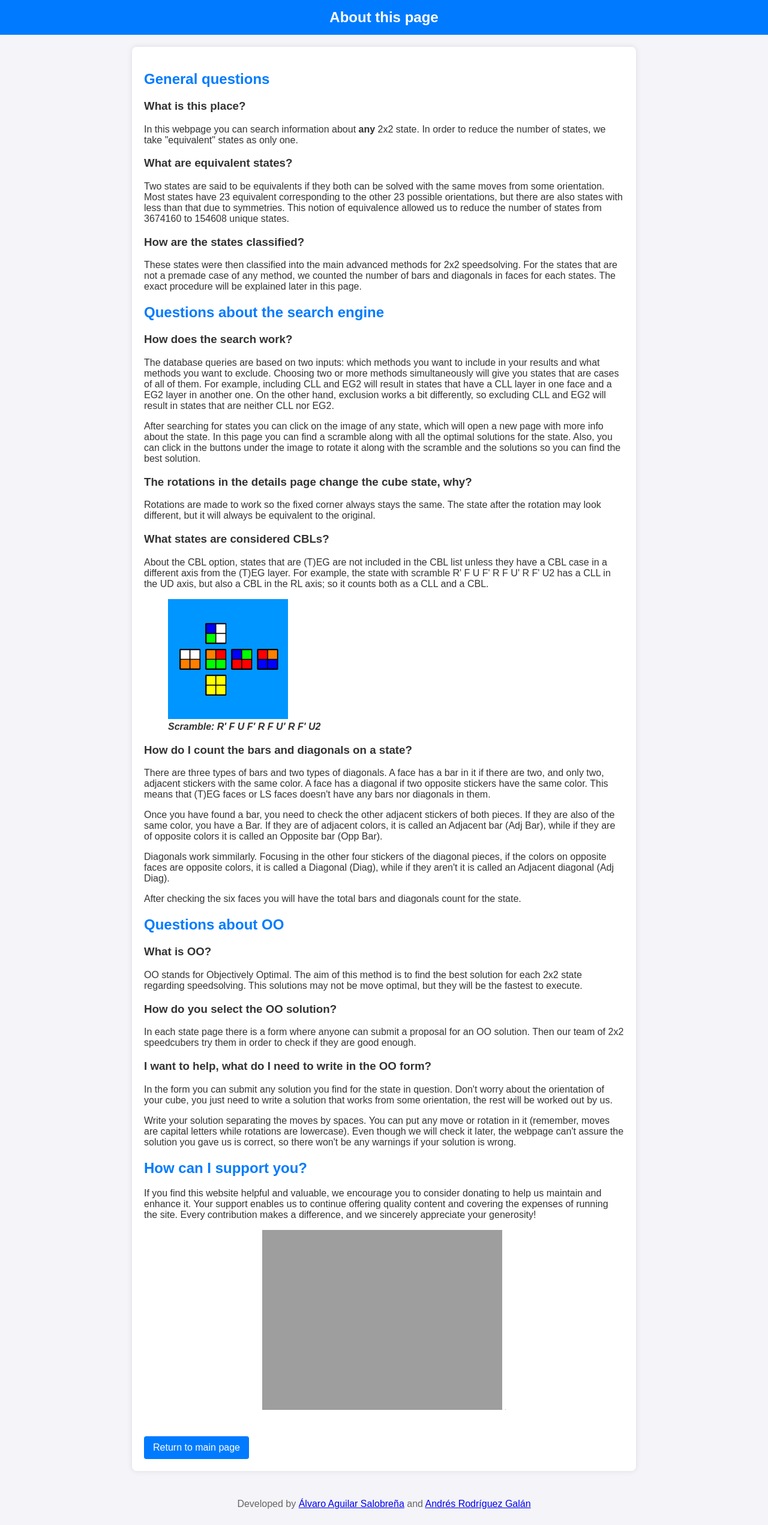
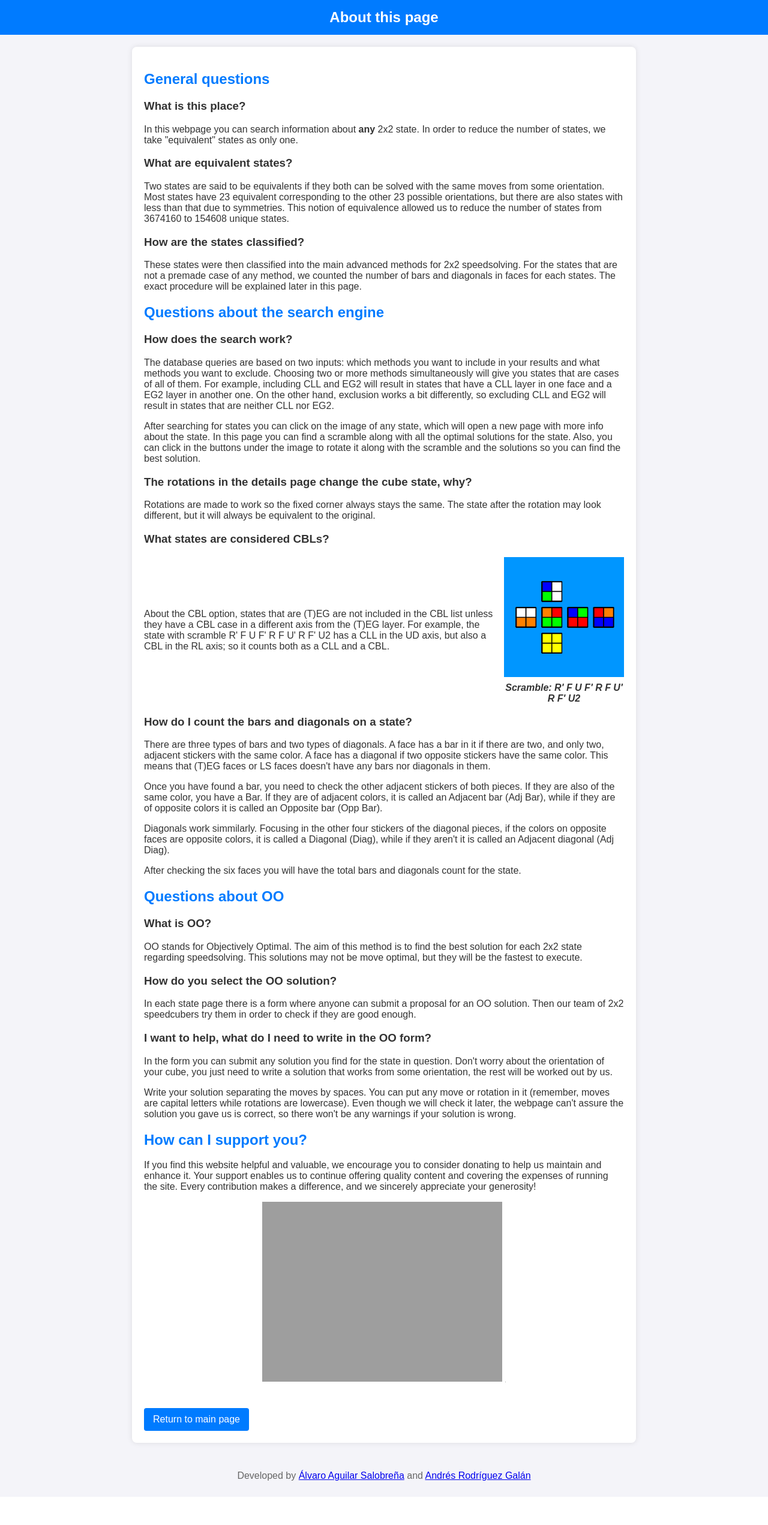
Before and after one commit to armador1/2x2web_New, a Flask app: page /info in a window 1280 px wide. Shown: the whole page at 60% size. After the commit the page ends 2469 px from the top, so only its background shows below. Run offline with Flask 3, Linux system fonts and the light colour scheme; grey boxes are pictures that could not be loaded.

Commit message:
Style change

```diff
--- a/static/styles.css
+++ b/static/styles.css
@@ -23,6 +23,7 @@ h2 {
 }
 
 .container {
+
     max-width: 800px;
     margin: 20px auto;
     padding: 20px;
@@ -31,12 +32,15 @@ h2 {
     box-shadow: 0 0 10px rgba(0, 0, 0, 0.1);
 }
 
-.image-container {
-    text-align: center;
-    margin-bottom: 20px;
+.container-state {
+    display: grid;
+    grid-template-columns: 1fr 1fr;
+    gap: 10px;
 }
 
 .state-image {
+    margin-left: 0;
+    margin-right: auto;
     max-width: 100%;
     height: auto;
     border: 1px solid #ccc;
@@ -144,6 +148,8 @@ td img {
 .solutions {
     margin-bottom: 20px;
     font-size: 1em;
+    grid-column: 1 / 3;
+    grid-row: 7;
 }
 
 .solutions ul {
@@ -160,7 +166,11 @@ td img {
 }
 
 .buttons {
-    text-align: center;
+    grid-column: 1;
+    grid-row: 6;
+    display: block;
+    margin-right: auto;
+    margin-left: 0;
 }
 
 .btn {
@@ -182,6 +192,7 @@ td img {
 .btn:active {
     background-color: #004080;
 }
+
 .back-link {
     display: inline-block;
     margin-top: 20px;
@@ -202,6 +213,8 @@ td img {
     align-items: center;
     margin-top: 10px;
     gap: 10px;
+    grid-column: 2;
+    grid-row: 6;
 }
 
 .bubble {
@@ -279,3 +292,24 @@ td img {
     display: flex;
     justify-content: center;
 }
+
+.contenedor2 {
+    display: flex;
+    align-items: center;
+    gap: 15px;
+}
+
+figure {
+    margin: 0;
+    max-width: 2000px;
+}
+
+img {
+    height: auto;
+}
+
+figcaption {
+    font-size: 0.9em;
+    text-align: center;
+    margin-top: 5px;
+}
```
